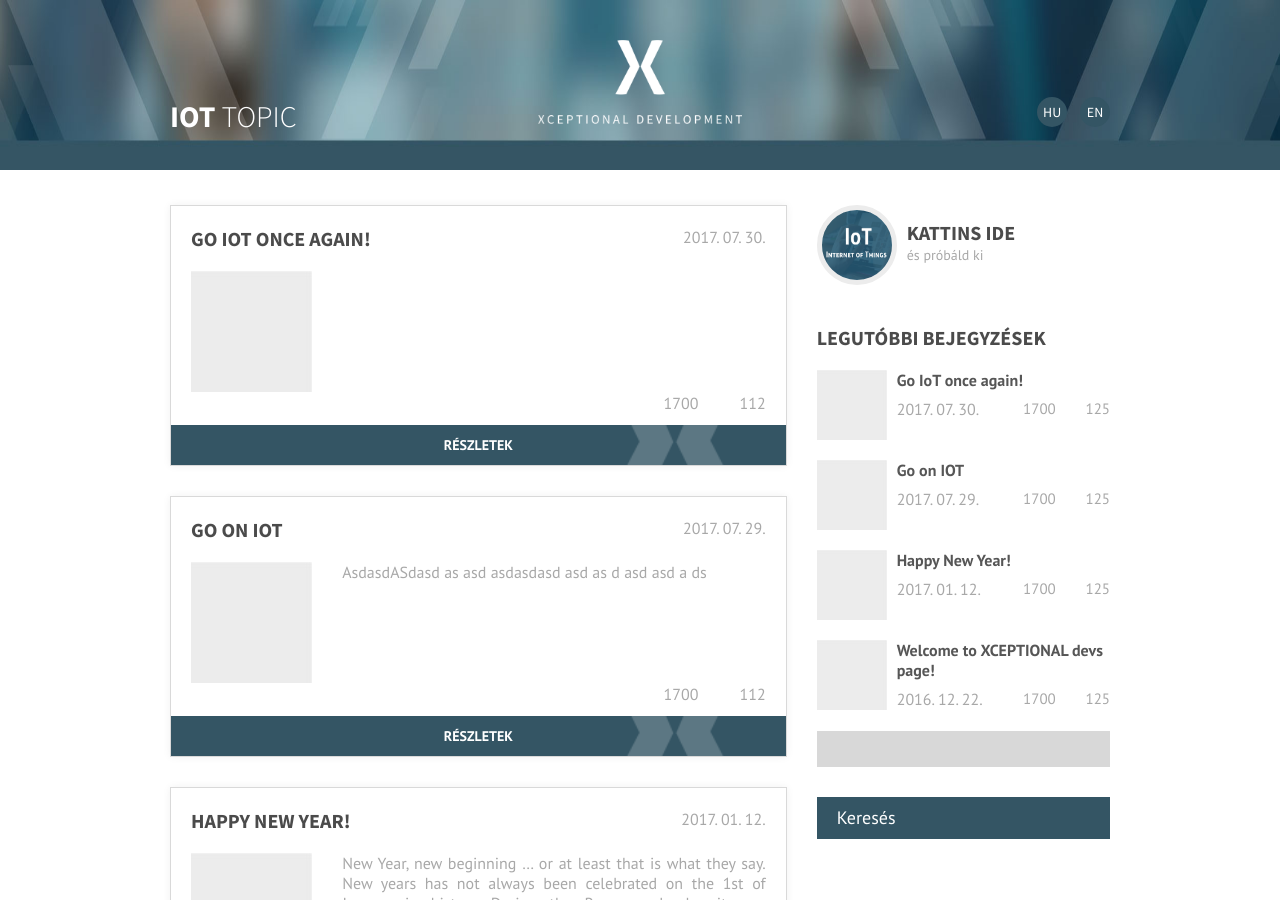
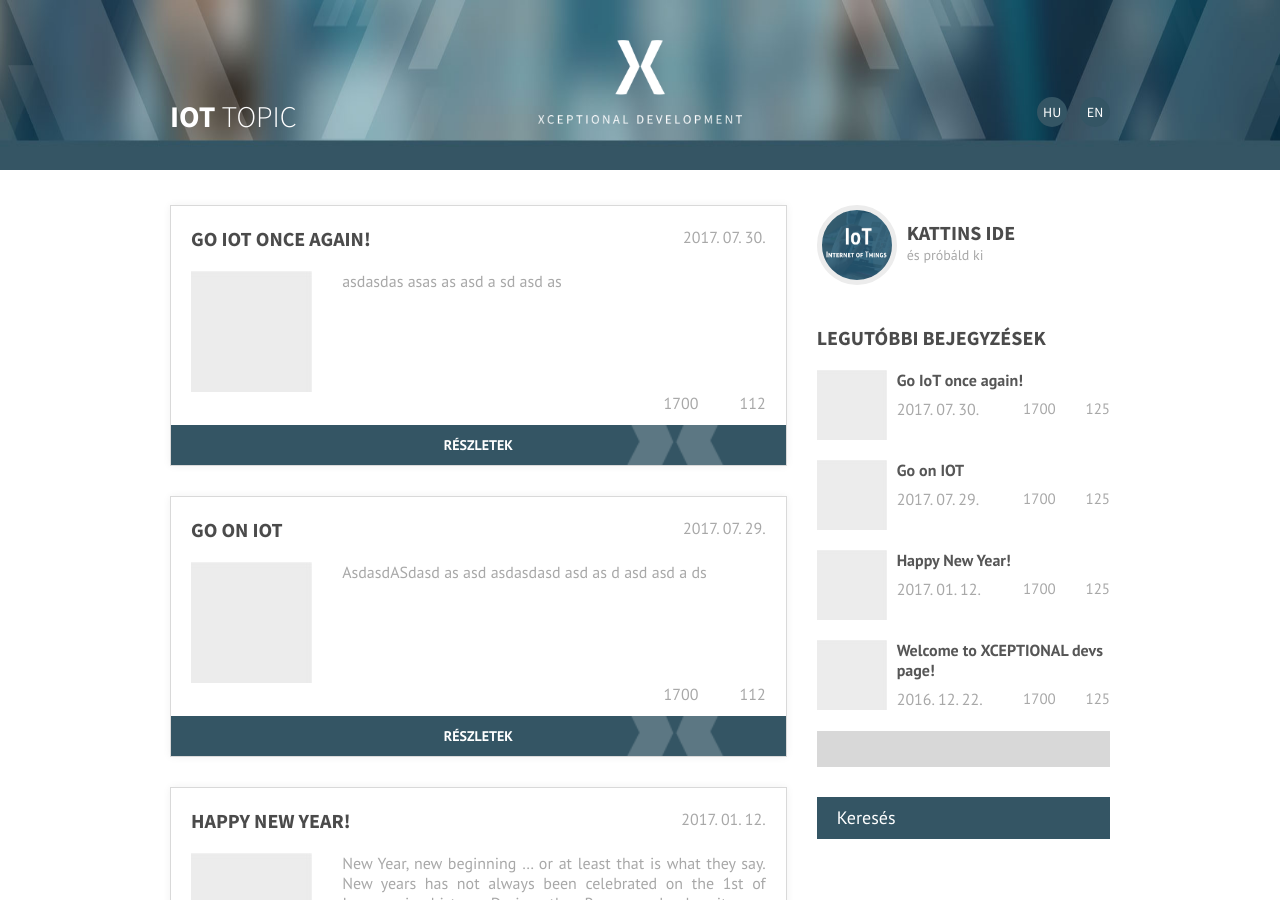
Before and after one commit to xdevs-hu/xdevs-hu.github.io, a Jekyll site: the page built from iot.html, in a window 1280 px wide and 900 px high. Built offline with Jekyll 4.4.1, drawn with Linux system fonts in a browser that asks for light colours; some web fonts are replaced; a script that is not in the unit is left out.

Commit message:
Manual edit

```diff
--- a/_posts/2017-07-30-go-iot-once-again.md
+++ b/_posts/2017-07-30-go-iot-once-again.md
@@ -1,10 +1,19 @@
 ---
+layout: post
 title: Go IoT once again!
+date: 2017-07-30 09:36:37 +0100
+categories: iot
 carousel:
 - "/images/service-1.jpg"
 - "/images/service-2.jpg"
 - "/images/service-3.jpg"
-category: iot
-layout: post
-date: '2017-07-30T11:36:37+00:00'
 ---
+asdasdas
+
+asas
+as
+asd
+a
+sd
+asd
+as
```
